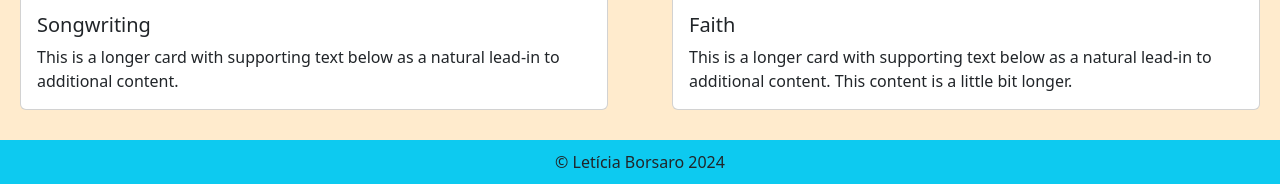
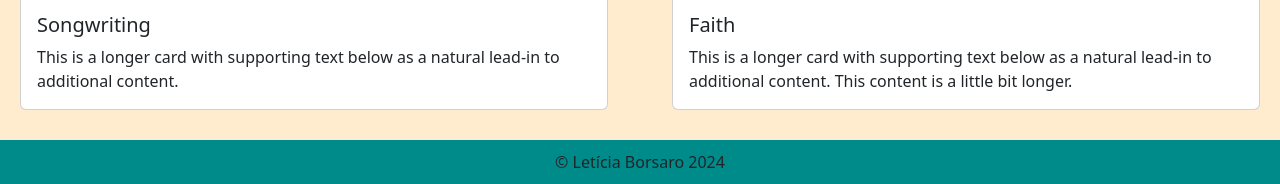
Before and after one commit to leticiaborsaro/leticiaborsaroWeb, a website: page index.html in a window 1280 px wide. Shown: the part 964-1148 px from the top of the page. Drawn offline with nearby package versions, Linux system fonts and the light colour scheme.

Commit message:
cor footer

```diff
--- a/style.css
+++ b/style.css
@@ -32,7 +32,7 @@ a {
 
 footer {
 
-    background-color:#0dcaf0;
+    background-color: darkcyan;
 }
 
 .card {
```
